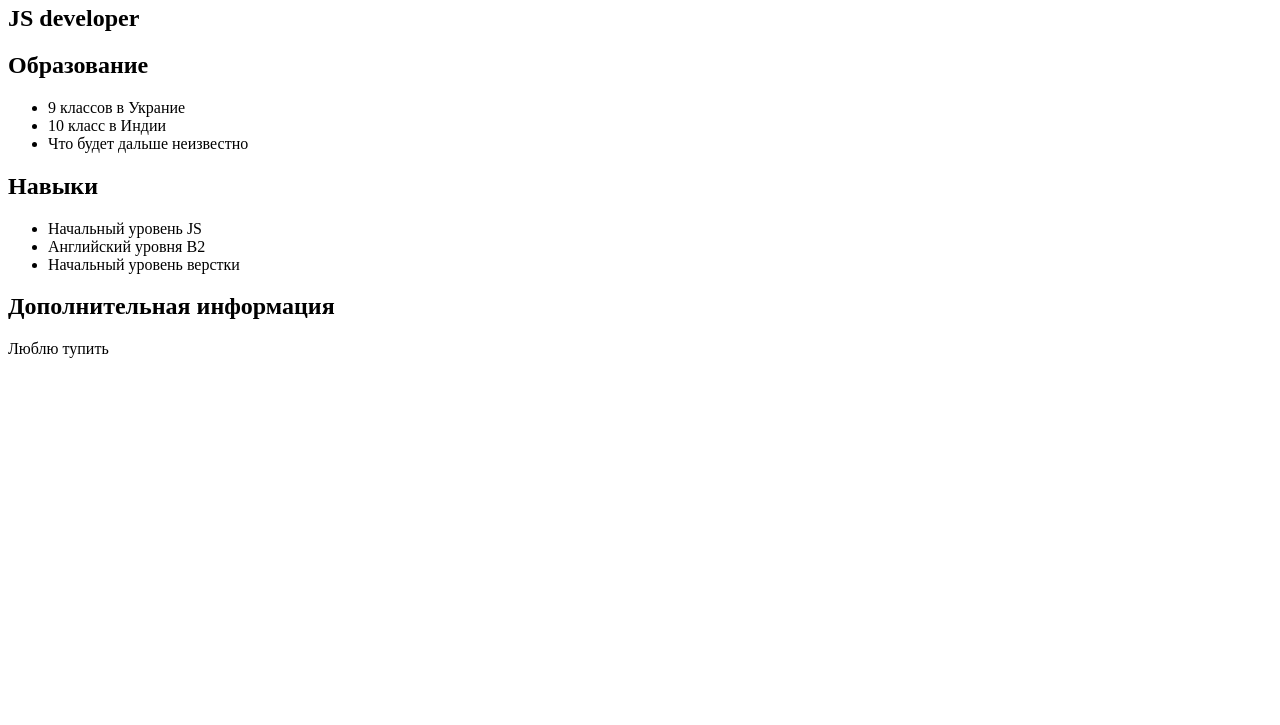
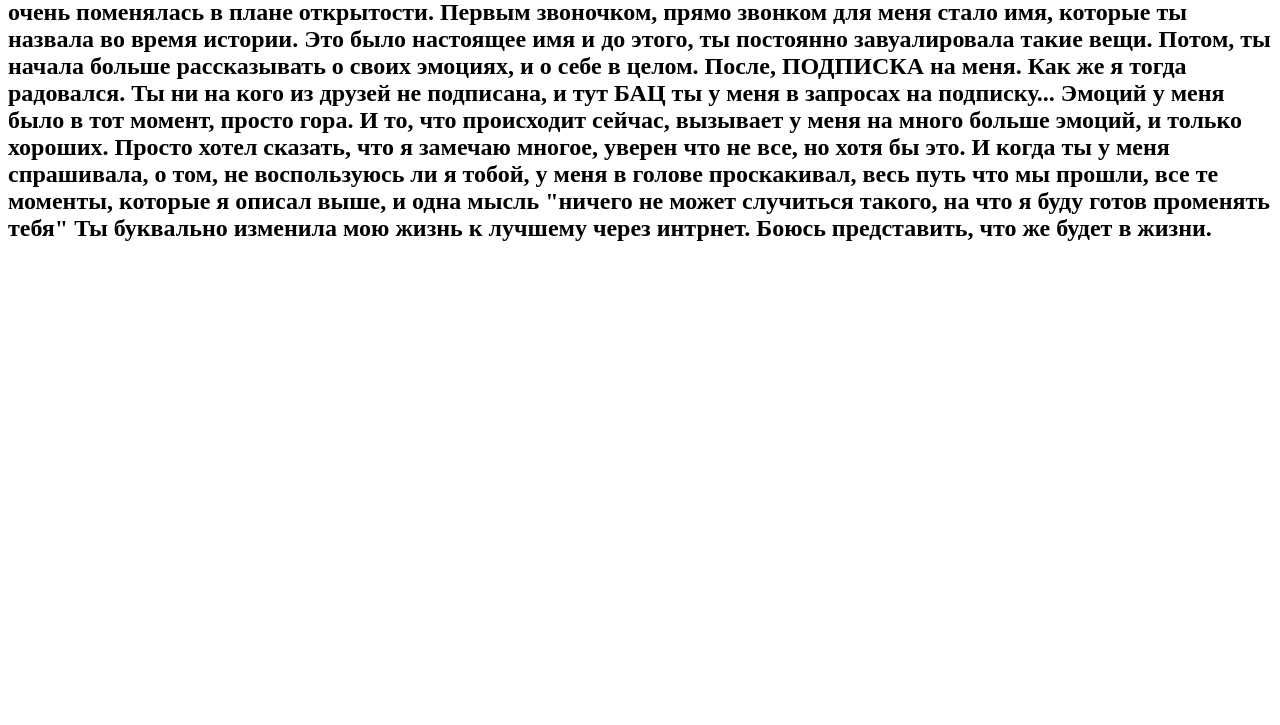
Before and after one commit to l4st1m0za/l4st1m0za.github.io, a plain HTML site: page index.html in a window 1280 px wide. Shown: the part 75-800 px from the top of the page. Drawn offline with Linux system fonts and the light colour scheme.

Commit message:
for zaush

```diff
--- a/index.html
+++ b/index.html
@@ -9,39 +9,18 @@
   </head>
   <body>
     <main>
-      <h1>
-        Roshan Jha
-      </h1>
-      <h2>
-        JS developer
+      <h2>Заюш, теперь я тут буду писать разные всячины. Со временем, буду что-то улучшать на этом сайте.
+        Я давно хотел об этом сказать, и то, что происходит между нами сейчас, подтолкнуло сделать это.
+        За последние 3-4 месяца ты очень поменялась в плане открытости.
+        Первым звоночком, прямо звонком для меня стало имя, которые ты назвала во время истории. Это было настоящее имя
+        и до этого, ты постоянно завуалировала такие вещи. Потом, ты начала больше рассказывать о своих эмоциях, и о себе в целом.
+        После, ПОДПИСКА на меня. Как же я тогда радовался. Ты ни на кого из друзей не подписана, и тут БАЦ ты у меня в
+        запросах на подписку... Эмоций у меня было в тот момент, просто гора. И то, что происходит сейчас, вызывает у меня
+        на много больше эмоций, и только хороших. Просто хотел сказать, что я замечаю многое, уверен что не все, но хотя бы это.
+        И когда ты у меня спрашивала, о том, не воспользуюсь ли я тобой, у меня в голове проскакивал, весь путь что мы прошли,
+        все те моменты, которые я описал выше, и одна мысль "ничего не может случиться такого, на что я буду готов променять тебя"
+        Ты буквально изменила мою жизнь к лучшему через интрнет. Боюсь представить, что же будет в жизни.
       </h2>
-      <section><h2>
-        Образование
-        </h2>
-        <ul>
-          <li>9 классов в Украние</li>
-          <li>10 класс в Индии</li>
-          <li>Что будет дальше неизвестно</li>
-        </ul>
-      </section>
-
-      <section><h2>
-        Навыки
-        </h2>
-        <ul>
-          <li>Начальный уровень JS</li>
-          <li>Английский уровня В2</li>
-          <li>Начальный уровень верстки</li>
-        </ul>
-      </section>
-
-      <section><h2>
-        Дополнительная информация
-        </h2>
-        <p>
-          Люблю тупить
-        </p>
-      </section>
     </main>
   </body>
 </html>
```
